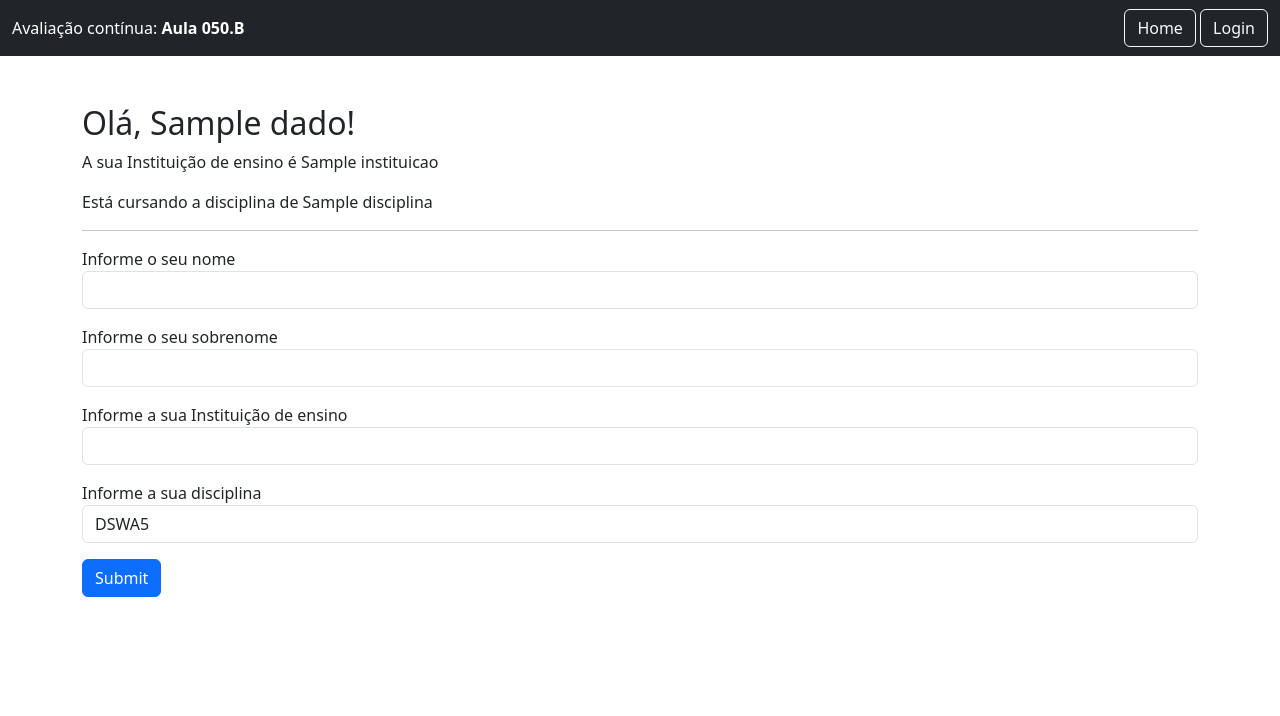
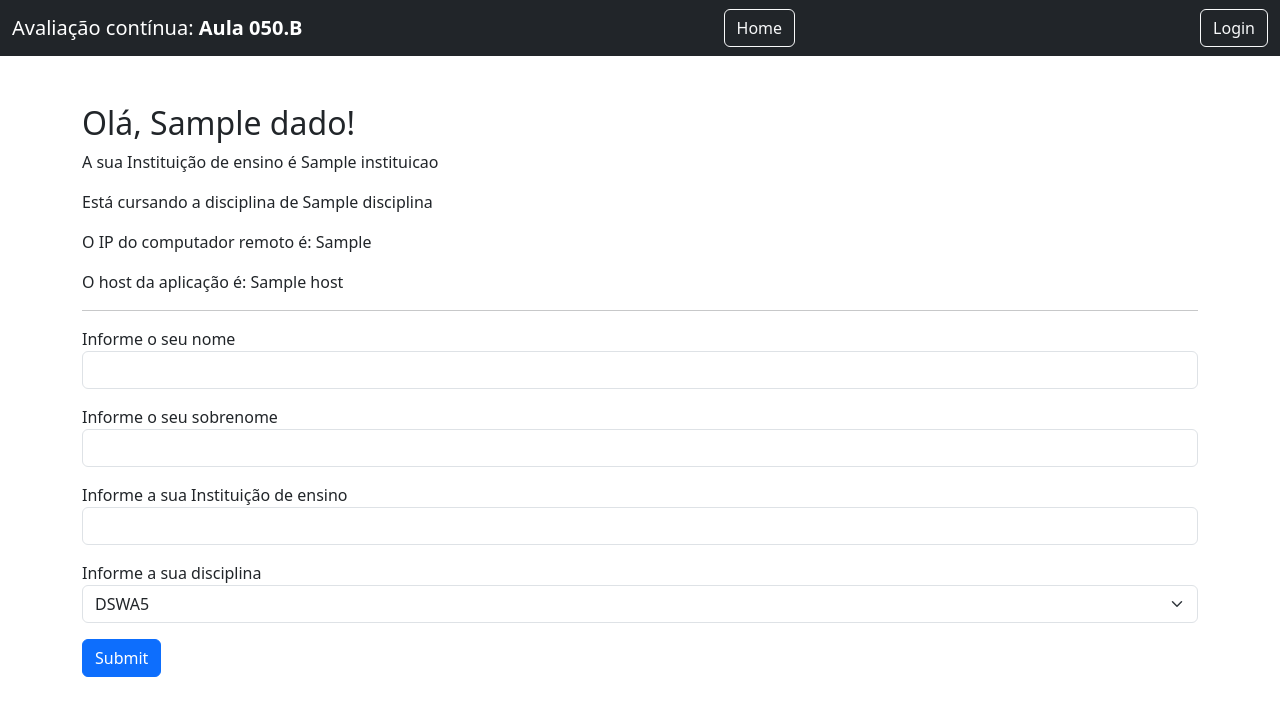
Before and after one commit to SorayaGomesS/Semana06.FormulariosWeb, a Flask app: template templates/index.html in a window 1280 px wide. Shown: the top 716 px of the page. Run offline with Flask 3, Linux system fonts and the light colour scheme; the template is opened without the code that fills it: most values are stand-ins (such as "Sample title", 1, 10 or a date in 2020).

Commit message:
Update index.html

```diff
--- a/templates/index.html
+++ b/templates/index.html
@@ -7,21 +7,19 @@
 </head>
 <body>
     <nav class="navbar navbar-dark bg-dark">
-        <div class="container-fluid">
-            <span class="navbar-text text-white">
-                Avaliação contínua: <b>Aula 050.B</b>
-            </span>
-            <div>
-                <a href="/" class="btn btn-outline-light">Home</a>
-                <a href="/login" class="btn btn-outline-light">Login</a>
-            </div>
+        <div class="container-fluid d-flex align-items-center">
+            <a href="/" class="navbar-brand text-white">Avaliação contínua: <b>Aula 050.B</b></a>
+            <a href="/" class="btn btn-outline-light ms-2">Home</a>
+            <a href="/login" class="btn btn-outline-light ms-2">Login</a>
         </div>
     </nav>
 
     <div class="container mt-5">
-        <h2>Olá, {{ dados.nome if dados.nome else "Estranho" }}!</h2>
-        <p>A sua Instituição de ensino é {{ dados.instituicao if dados.instituicao else "None" }}</p>
-        <p>Está cursando a disciplina de {{ dados.disciplina if dados.disciplina else "" }}</p>
+        <h2>Olá, {{ dados.nome }}!</h2>
+        <p>A sua Instituição de ensino é {{ dados.instituicao }}</p>
+        <p>Está cursando a disciplina de {{ dados.disciplina }}</p>
+        <p>O IP do computador remoto é: {{ dados.ip }}</p>
+        <p>O host da aplicação é: {{ dados.host }}</p>
 
         <hr>
 
@@ -43,7 +41,11 @@
 
             <div class="mb-3">
                 <label>Informe a sua disciplina</label>
-                <input type="text" name="disciplina" class="form-control" value="DSWA5">
+                <select name="disciplina" class="form-select">
+                    <option value="DSWA5">DSWA5</option>
+                    <option value="DWBA4">DWBA4</option>
+                    <option value="Gestão de Projetos">Gestão de Projetos</option>
+                </select>
             </div>
 
             <button type="submit" class="btn btn-primary">Submit</button>
```
